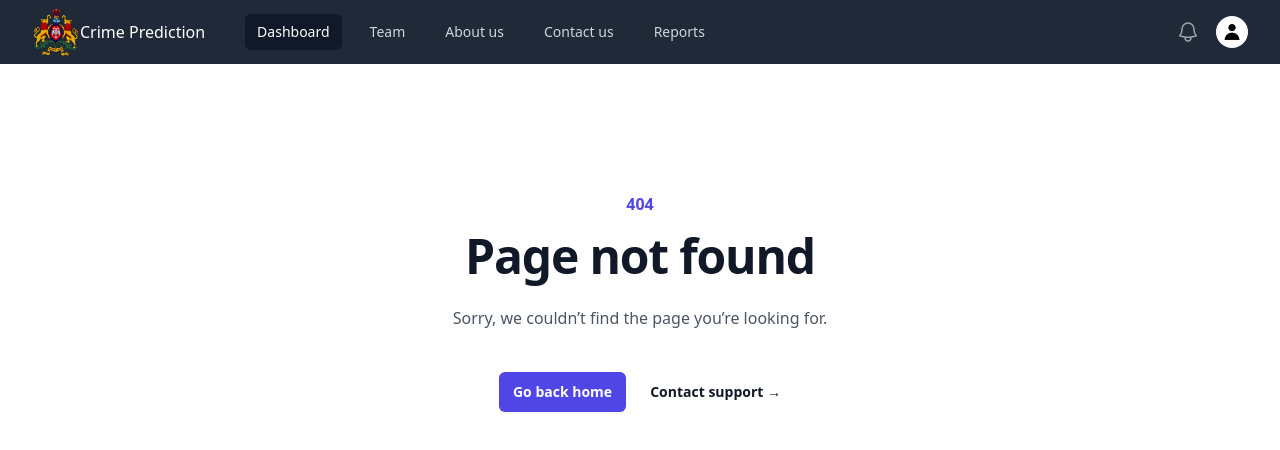
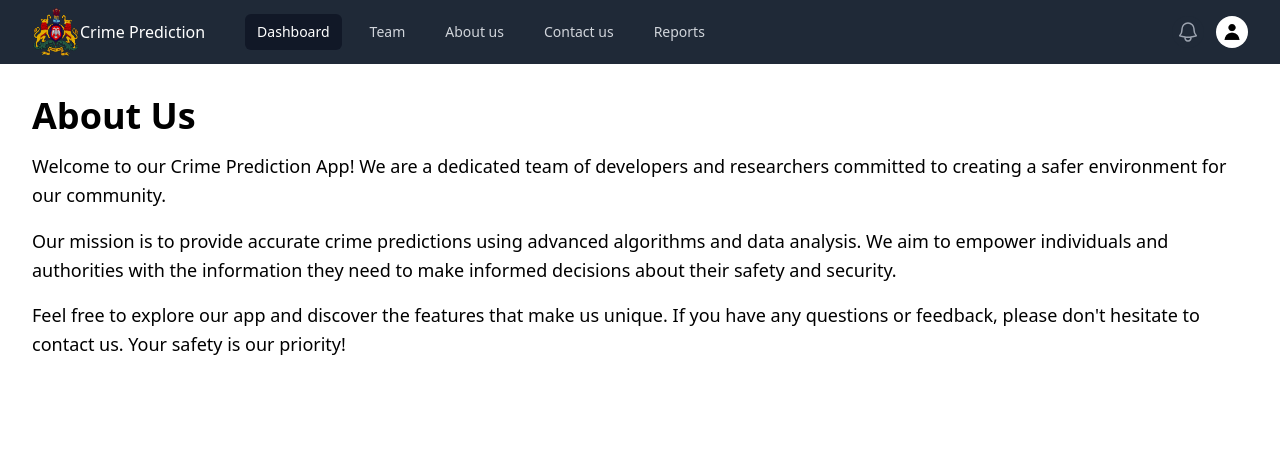
Before and after one commit to Krishnakr44/CrimePrediction, a React (Create React App) app: page /about in a window 1280 px wide. Before the commit this address had no page. Shown: the top 450 px of the page. Built offline with nearby package versions, Linux system fonts and the light colour scheme.

Commit message:
Added "About" component

```diff
--- a/src/App.js
+++ b/src/App.js
@@ -2,7 +2,7 @@ import { BrowserRouter as Router, Route, Routes } from "react-router-dom";
 import Header from "./components/Header";
 import Home from "./components/assets/Home";
 import Page404 from "./components/assets/Page404";
-// import About from "./components/About";
+import About from "./components/About";
 // import Contact from "./components/Contact";
 
 function App() {
@@ -13,8 +13,8 @@ function App() {
         <Routes>
           <Route path="/" element={<Home />} />
 
-          {/* <Route path="/about" element={<About />} />
-          <Route path="/contact" element={<Contact />} /> */}
+          <Route path="/about" element={<About />} />
+          {/*<Route path="/contact" element={<Contact />} /> */}
           <Route path="*" element={<Page404 />} />
         </Routes>
       </div>
--- /dev/null
+++ b/src/components/About.jsx
@@ -0,0 +1,26 @@
+import React from "react";
+
+const About = () => {
+  return (
+    <div className="container mx-auto p-8">
+      <h2 className="text-4xl font-bold mb-4">About Us</h2>
+      <p className="text-lg leading-relaxed mb-4">
+        Welcome to our Crime Prediction App! We are a dedicated team of
+        developers and researchers committed to creating a safer environment for
+        our community.
+      </p>
+      <p className="text-lg leading-relaxed mb-4">
+        Our mission is to provide accurate crime predictions using advanced
+        algorithms and data analysis. We aim to empower individuals and
+        authorities with the information they need to make informed decisions
+        about their safety and security.
+      </p>
+      <p className="text-lg leading-relaxed mb-4">
+        Feel free to explore our app and discover the features that make us
+        unique. If you have any questions or feedback, please don't hesitate to
+        contact us. Your safety is our priority!
+      </p>
+    </div>
+  );
+};
+export default About;
--- a/src/components/Header.jsx
+++ b/src/components/Header.jsx
@@ -13,7 +13,7 @@ const user = {
 const navigation = [
   { name: 'Dashboard', href: '#', current: true },
   { name: 'Team', href: '#', current: false },
-  { name: 'About us', href: '#', current: false },
+  { name: 'About us', href: '/about', current: false },
   { name: 'Contact us', href: '#', current: false },
   { name: 'Reports', href: '#', current: false },
 ];
```
